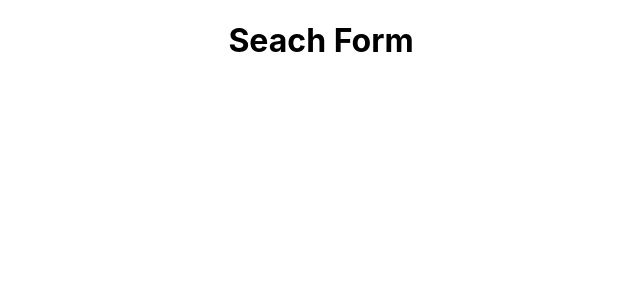
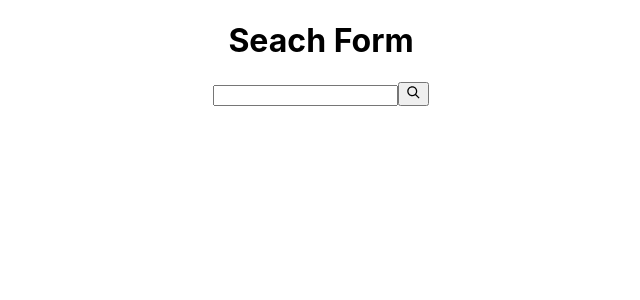
Before and after one commit to NicolleQuispeArotinco/github-profile, a React (Create React App) app: page / in a window 1280 px wide. Shown: the top 300 px of the page, without its empty margins (319-959 px from the left). Built offline with nearby package versions, Linux system fonts and the light colour scheme.

Commit message:
added search icon

```diff
--- a/src/features/SearchForm.js
+++ b/src/features/SearchForm.js
@@ -1,9 +1,20 @@
 import React from "react";
 
+import { Formik, Form, Field} from "formik";
+
+import searchIcon from "../images/searchIcon.svg";
 function SearchForm(){
   return(
     <div>
       <h1>Seach Form</h1>
+      <Formik>
+        <Form>
+          <Field type="text" />
+          <button>
+            <img src={searchIcon}/>
+          </button>
+        </Form>
+      </Formik>
     </div>
   )
 }
```
Also changed, not shown: src/images/searchIcon.svg (added), 1 other file (tests, documents, lock files or other folders).
